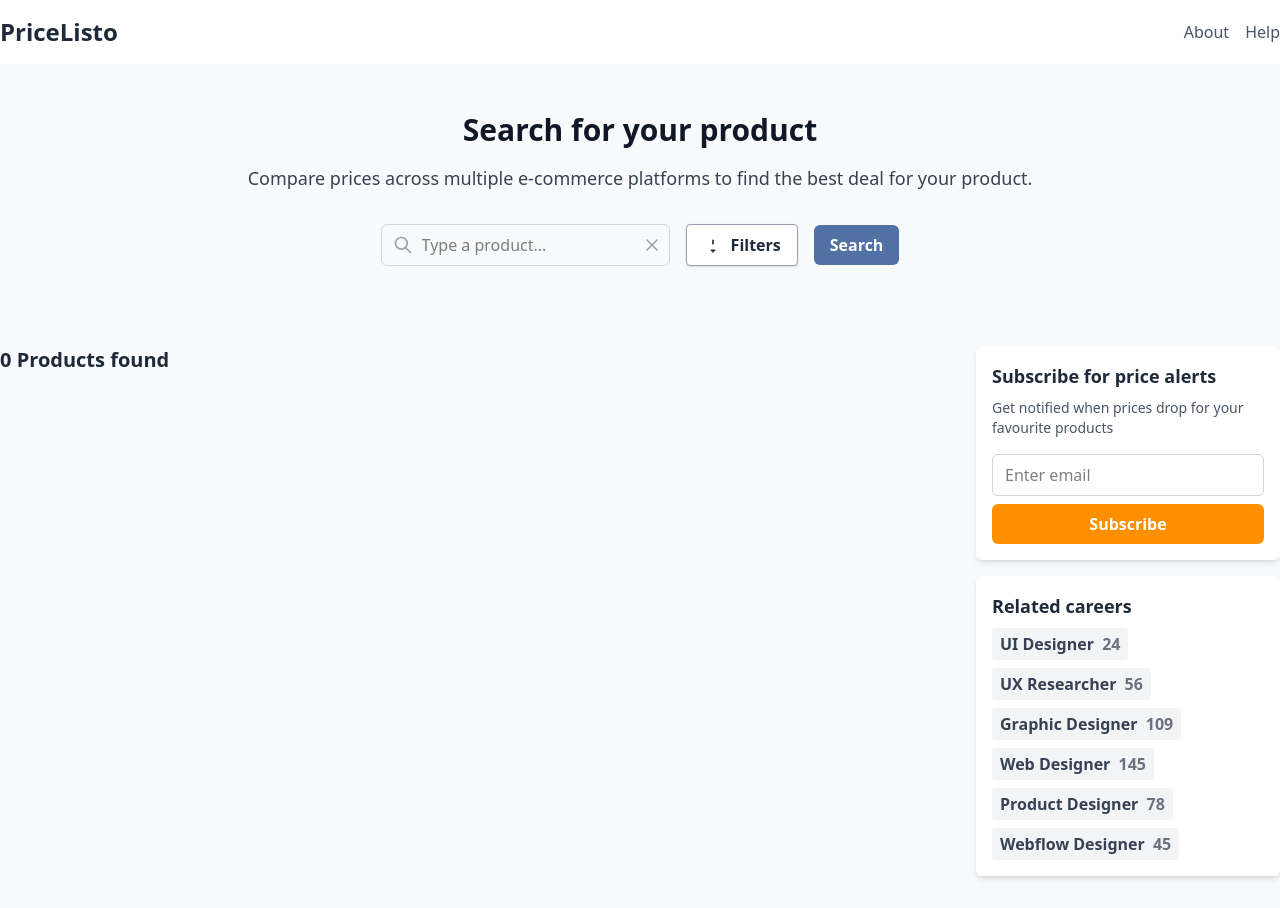
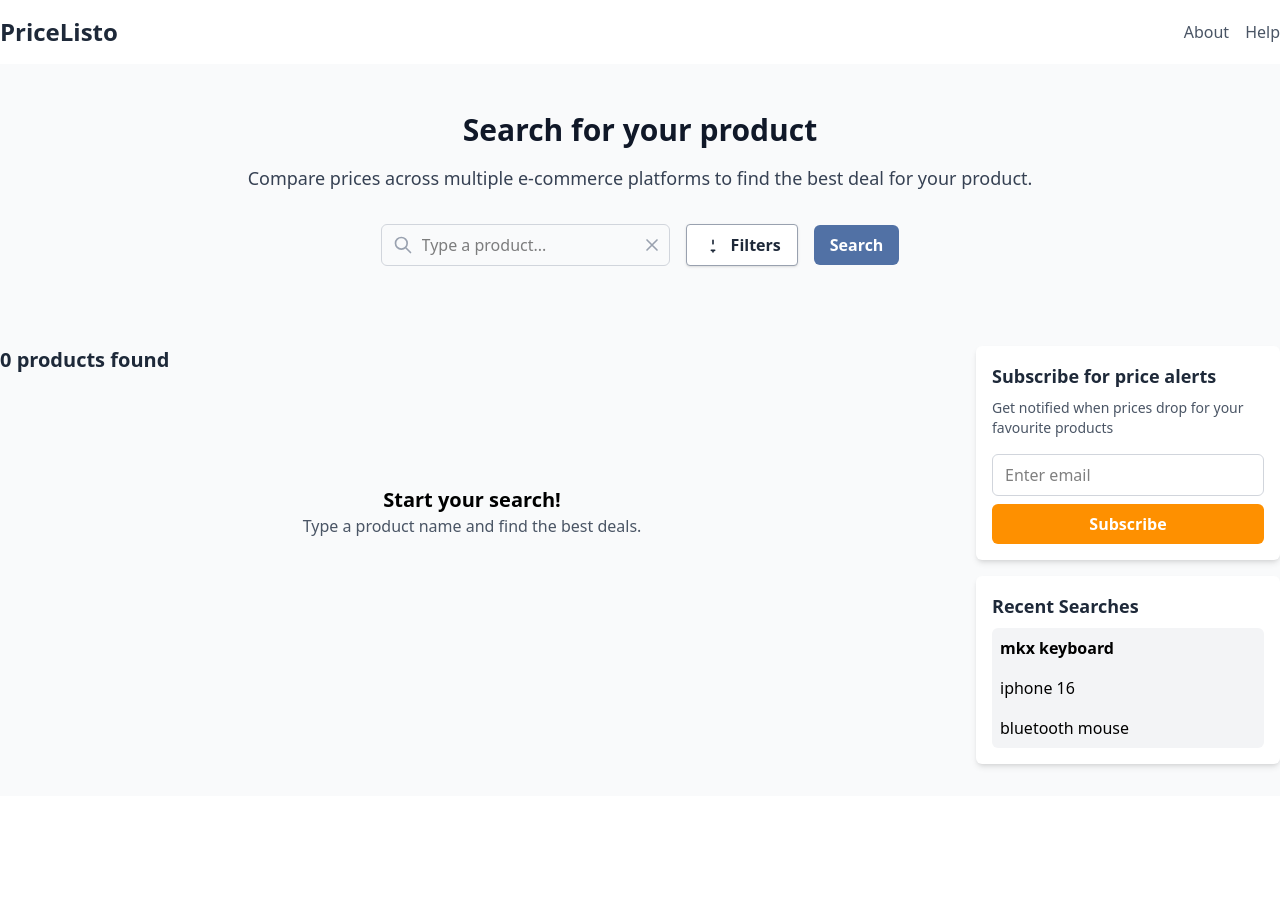
Before and after one commit to qlfzn/pricelisto, a React (Vite) app in the folder client/: page / in a window 1280 px wide. After the commit the page ends 800 px from the top, so only its background shows below. Built offline with nearby package versions, Linux system fonts and the light colour scheme.

Commit message:
improve use state for search submit + timeout feature

```diff
--- a/client/src/components/ProductList.jsx
+++ b/client/src/components/ProductList.jsx
@@ -1,15 +1,17 @@
 import React from 'react';
 
-function ProductList({ products }) {
+function ProductIsExist ({products}) {
+  if (!products || products.length === 0) {
     return (
-    <div className="container mx-auto py-8 flex">
+      <div className='text-center py-8 mt-20'>
+        <h2 className="text-xl font-semibold">Start your search!</h2>
+        <p className="text-gray-600">Type a product name and find the best deals.</p>
+      </div>
+    );
+  }
 
-      {/* Product Section (Left Side) */}
-      <div className="w-3/4 pr-4">
-        <h2 className="text-xl font-semibold text-gray-800 mb-4">
-          {products.length} Products found
-        </h2>
-        <div className="grid grid-cols-1 gap-4"> {/* Simplified Grid */}
+  return (
+    <div className="grid grid-cols-1 gap-4">
       {products.map((product) => (
         <div key={product.id} className="bg-white rounded-md shadow-md flex items-center p-4"> {/* Flex Alignment */}
           <img src={product.thumbnail} alt={product.title} className="w-20 h-20 object-cover rounded-md mr-4" />  {/* Smaller Image */}
@@ -22,6 +24,27 @@ function ProductList({ products }) {
         </div>
       ))}
     </div>
+  )
+}
+
+function ProductList({ products, isLoading }) {
+  return (
+    <div className="container mx-auto py-8 flex">
+
+      {/* Product Section (Left Side) */}
+      <div className="w-3/4 pr-4">
+        <h2 className="text-xl font-semibold text-gray-800 mb-4">
+          {isLoading ? "Searching..." : `${products.length} products found`}
+        </h2>
+        {isLoading ? (
+          <div className='grid grid-cols-3 gap-4'>
+            {Array.from({length: 6}).map((_, index) => (
+              <div key={index} className='animate-pulse bg-gray-200 rounded-md h-48 w-full'></div>
+            ))}
+          </div>
+        ) : (
+          <ProductIsExist products={products} />
+        )}
       </div>
 
       {/* Right Side Content */}
@@ -33,14 +56,19 @@ function ProductList({ products }) {
           <button className="bg-[#FE9000] hover:bg-[#FFD447] text-white font-bold py-2 px-4 rounded-md focus:outline-none focus:shadow-outline w-full">Subscribe</button>
         </div>
         <div className="bg-white rounded-md shadow-md p-4">
-          <h3 className="text-lg font-semibold text-gray-800 mb-2">Related careers</h3>
+          <h3 className="text-lg font-semibold text-gray-800 mb-2">Recent Searches</h3>
           <div className="flex flex-wrap gap-2">
-            <button className="bg-gray-100 hover:bg-gray-200 text-gray-700 font-semibold py-1 px-2 rounded">UI Designer <span className="ml-1 text-gray-500">24</span></button>
-            <button className="bg-gray-100 hover:bg-gray-200 text-gray-700 font-semibold py-1 px-2 rounded">UX Researcher <span className="ml-1 text-gray-500">56</span></button>
-            <button className="bg-gray-100 hover:bg-gray-200 text-gray-700 font-semibold py-1 px-2 rounded">Graphic Designer <span className="ml-1 text-gray-500">109</span></button>
-             <button className="bg-gray-100 hover:bg-gray-200 text-gray-700 font-semibold py-1 px-2 rounded">Web Designer <span className="ml-1 text-gray-500">145</span></button>
-              <button className="bg-gray-100 hover:bg-gray-200 text-gray-700 font-semibold py-1 px-2 rounded">Product Designer <span className="ml-1 text-gray-500">78</span></button>
-               <button className="bg-gray-100 hover:bg-gray-200 text-gray-700 font-semibold py-1 px-2 rounded">Webflow Designer <span className="ml-1 text-gray-500">45</span></button>
+            <div className="flex flex-col bg-gray-100 w-full rounded-md">
+              <p className='p-2 font-bold'>
+                mkx keyboard
+              </p>
+              <p className='p-2'>
+                iphone 16
+              </p>
+              <p className='p-2'>
+                bluetooth mouse
+              </p>
+            </div>
           </div>
         </div>
       </div>
--- a/client/src/components/SearchSection.jsx
+++ b/client/src/components/SearchSection.jsx
@@ -1,14 +1,21 @@
 import React, { useState } from 'react';
 
-function SearchSection({ onSearch }) {
-  const [searchQuery, setSearchQuery] = useState('');
+function SearchSection({ searchTerm, setSearchTerm, onSearch }) {
+  const [typingTimeout, setTypingTimeout] = useState(null);
 
   const handleSearchInputChange = (event) => {
-    setSearchQuery(event.target.value);
-  };
+    const newTerm = event.target.value;
+    setSearchTerm(newTerm);
 
-  const handleSearch = () => {
-    onSearch(searchQuery);
+    if (typingTimeout) {
+      clearTimeout(typingTimeout);
+    }
+
+    const timeout = setTimeout(() => {
+      onSearch(newTerm);
+    }, 600);
+
+    setTypingTimeout(timeout);
   };
 
   return (
@@ -31,7 +38,7 @@ function SearchSection({ onSearch }) {
             <input
               type="text"
               placeholder="Type a product..."
-              value={searchQuery}
+              value={searchTerm}
               onChange={handleSearchInputChange}
               className="pl-10 pr-4 py-2 rounded-md border border-gray-300 focus:outline-none focus:ring-2 focus:ring-blue-500"
             />
@@ -49,7 +56,7 @@ function SearchSection({ onSearch }) {
             Filters
           </button>
           <button
-            onClick={handleSearch}
+            onClick={() => onSearch(searchTerm)}
             className="bg-[#5171A5] hover:bg-blue-700 text-white font-bold py-2 px-4 rounded-md focus:outline-none focus:shadow-outline"
           >
             Search
--- a/client/src/views/Home.jsx
+++ b/client/src/views/Home.jsx
@@ -7,8 +7,13 @@ function App() {
     const [products, setProducts] = useState([]);
     const [searchTerm, setSearchTerm] = useState('');
     const [error, setError] = useState(null); // State for error messages
+    const [isLoading, setIsLoading] = useState(false);
 
     const fetchProducts = async (product) => {
+      if (!product) return;
+
+      setIsLoading(true);
+
       const url = `http://localhost:8080/product/search?q=${product}`;
       try {
         const response = await fetch(url);
@@ -22,27 +27,21 @@ function App() {
         console.error(error.message);
         setError('Failed to fetch products. Please try again.'); // Set error message
         setProducts([]); // Clear products on error
+      } finally {
+        setIsLoading(false);
       }
     };
 
-    useEffect(() => {
-      if (searchTerm) {
-        fetchProducts(searchTerm);
-      } else {
-        setProducts([]); // Clear products when search term is empty
-      }
-    }, [searchTerm]);
-
     const handleSearch = (term) => {
-      setSearchTerm(term);
+      fetchProducts(term);
     };
 
     return (
       <div className="bg-gray-50 font-sans antialiased">
         <Navbar />
-        <SearchSection onSearch={handleSearch} />
+        <SearchSection searchTerm={searchTerm} setSearchTerm={setSearchTerm} onSearch={handleSearch} />
         {error && <div className="text-red-500 p-4">{error}</div>} {/* Display error message */}
-        <ProductList products={products} />
+        <ProductList products={products} isLoading={isLoading} />
       </div>
     );
   }
```
Lines whose indentation alone changed are shown as unchanged.
